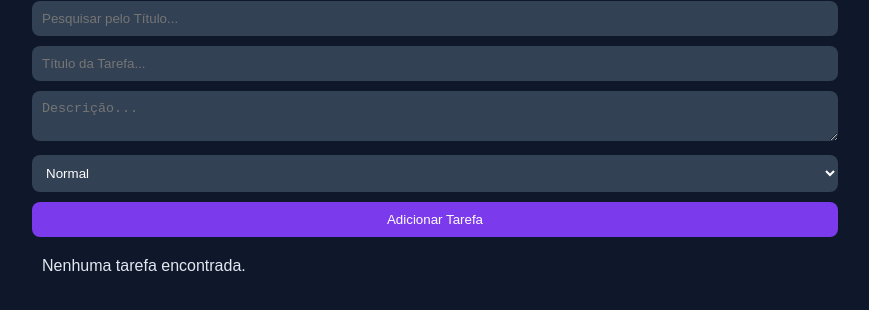
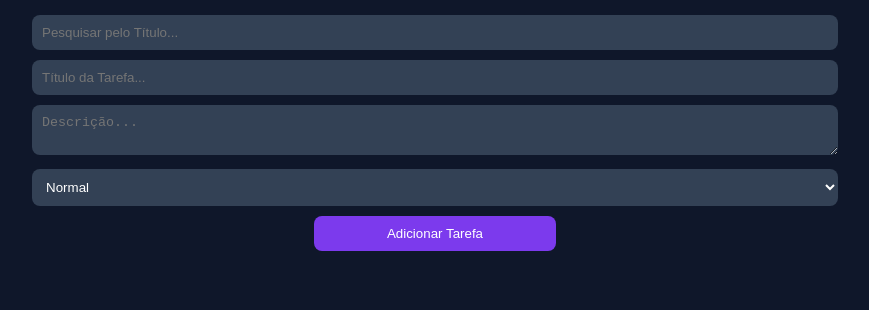
Before and after one commit to Yan-serra/CodeFactory-DevOps, a website with bundled scripts: page index.html in a window 1280 px wide. Shown: the part 306-616 px from the top of the page, without its empty margins (205-1074 px from the left). Built offline with nearby package versions, Linux system fonts and the light colour scheme.

Commit message:
Revert "Correção de integração da lista de tarefas e correção de bugs"
This reverts commit 3ab04415ec754c971721d6066daad8695fa87d3c.

```diff
--- a/assets/css/style.css
+++ b/assets/css/style.css
@@ -29,7 +29,7 @@ h1 {
     margin-bottom: 20px;
 }
 
-input, textarea, select, button {
+input, textarea, select {
     width: 100%;
     margin-bottom: 10px;
     padding: 10px;
@@ -47,6 +47,12 @@ button {
     color: white;
     cursor: pointer;
     transition: 0.3s;
+    width: 30%;
+    margin-bottom: 10px;
+    margin-left: 35%;
+    padding: 10px;
+    border-radius: 8px;
+    border: none;
 }
 
 button:hover {
--- a/assets/js/script.js
+++ b/assets/js/script.js
@@ -89,9 +89,5 @@ document.getElementById('searchInput').addEventListener('input', (e) => {
   renderTasks(e.target.value);
 });
 
-window.addTask = addTask;
-window.toggleTask = toggleTask;
-window.editTask = editTask;
-window.deleteTask = deleteTask;
-
 renderTasks();
+export { createTask};
--- a/index.html
+++ b/index.html
@@ -22,6 +22,6 @@
         <div id="taskList"></div>
     </div>
 
-    <script type="module" src="assets/js/script.js"></script>
+    <script src="assets/js/script.js"></script>
 </body>
 </html>
```
